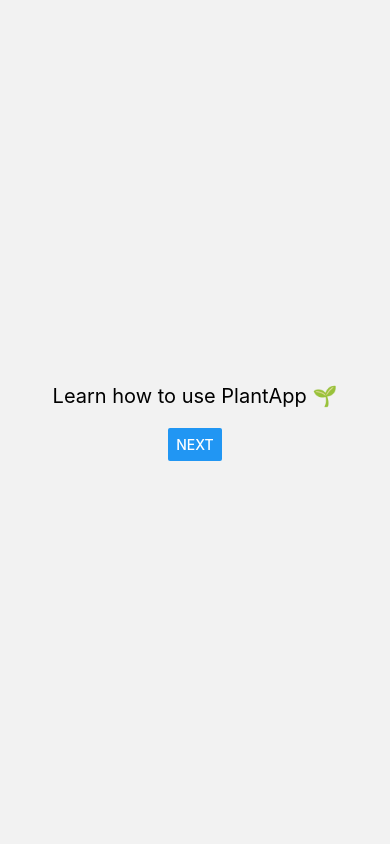
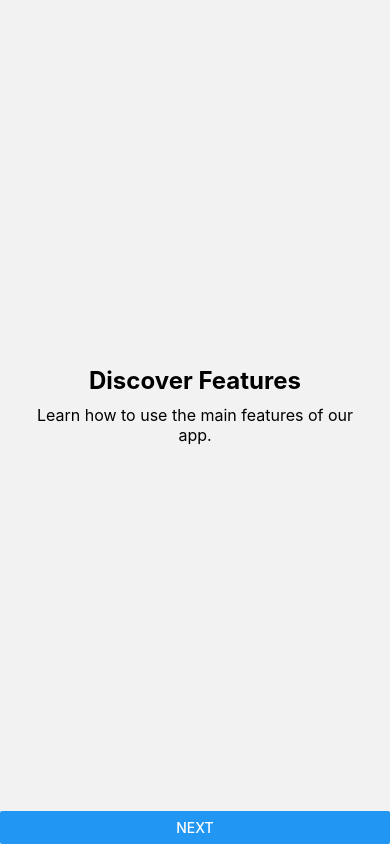
Before and after one commit to gorkem757/AIPlants, a React Native app: screen /Onboarding in a window 390 px wide. Both pictures are taken after a click on the button "NEXT". Built offline with nearby package versions, Linux system fonts and the light colour scheme.

Commit message:
feat: æminor: onboarding slice integration

```diff
--- /dev/null
+++ b/src/modules/Onboarding/components/steps/OBStepOne/OBStepOne.tsx
@@ -0,0 +1,26 @@
+// src/features/onboarding/steps/StepOne.tsx
+import React from 'react';
+import { View, Text, StyleSheet } from 'react-native';
+
+const StepOne: React.FC = () => {
+  return (
+    <View style={styles.container}>
+      <Text style={styles.title}>Welcome to the App!</Text>
+      <Text style={styles.subtitle}>This is the first step of onboarding.</Text>
+    </View>
+  );
+};
+
+export default StepOne;
+
+const styles = StyleSheet.create({
+  container: {
+    flex: 1,
+    justifyContent: 'center',
+    alignItems: 'center',
+    padding: 20,
+    backgroundColor:'gold'
+  },
+  title: { fontSize: 24, fontWeight: 'bold', marginBottom: 10 },
+  subtitle: { fontSize: 16, textAlign: 'center' },
+});
--- /dev/null
+++ b/src/modules/Onboarding/components/steps/OBStepThree/OBStepThree.tsx
@@ -0,0 +1,25 @@
+// src/features/onboarding/steps/StepThree.tsx
+import React from 'react';
+import { View, Text, StyleSheet } from 'react-native';
+
+const StepThree: React.FC = () => {
+  return (
+    <View style={styles.container}>
+      <Text style={styles.title}>Get Started!</Text>
+      <Text style={styles.subtitle}>You are ready to explore the app now.</Text>
+    </View>
+  );
+};
+
+export default StepThree;
+
+const styles = StyleSheet.create({
+  container: {
+    flex: 1,
+    justifyContent: 'center',
+    alignItems: 'center',
+    padding: 20,
+  },
+  title: { fontSize: 24, fontWeight: 'bold', marginBottom: 10 },
+  subtitle: { fontSize: 16, textAlign: 'center' },
+});
--- /dev/null
+++ b/src/modules/Onboarding/components/steps/OBStepTwo/OBStepTwo.tsx
@@ -0,0 +1,27 @@
+// src/features/onboarding/steps/StepTwo.tsx
+import React from 'react';
+import { View, Text, StyleSheet } from 'react-native';
+
+const StepTwo: React.FC = () => {
+  return (
+    <View style={styles.container}>
+      <Text style={styles.title}>Discover Features</Text>
+      <Text style={styles.subtitle}>
+        Learn how to use the main features of our app.
+      </Text>
+    </View>
+  );
+};
+
+export default StepTwo;
+
+const styles = StyleSheet.create({
+  container: {
+    flex: 1,
+    justifyContent: 'center',
+    alignItems: 'center',
+    padding: 20,
+  },
+  title: { fontSize: 24, fontWeight: 'bold', marginBottom: 10 },
+  subtitle: { fontSize: 16, textAlign: 'center' },
+});
--- /dev/null
+++ b/src/modules/Onboarding/components/steps/index.ts
@@ -0,0 +1,3 @@
+export {default as StepOne} from './OBStepOne/OBStepOne';
+export {default as StepTwo} from "./OBStepTwo/OBStepTwo";
+export {default as StepThree} from "./OBStepThree/OBStepThree";
--- /dev/null
+++ b/src/modules/Onboarding/config/onboardingConfig.ts
@@ -0,0 +1,13 @@
+import React from 'react';
+import { StepOne, StepThree, StepTwo } from '../components/steps';
+
+export interface OnboardingStep {
+  id: string;
+  component: React.FC;
+}
+
+export const onboardingSteps: OnboardingStep[] = [
+  { id: 'step-1', component: StepOne },
+  { id: 'step-2', component: StepTwo },
+  { id: 'step-3', component: StepThree },
+];
--- a/src/modules/Onboarding/navigation/OnboardingScreen/OnboardingScreen.tsx
+++ b/src/modules/Onboarding/navigation/OnboardingScreen/OnboardingScreen.tsx
@@ -1,46 +1,66 @@
-import React, { useState } from 'react';
-import { View, Text, Button } from 'react-native';
-import { styles } from './styles';
+import React, { useMemo } from 'react';
+import { View, Button } from 'react-native';
 import { setOnboardingComplete } from '~secureStore/secureStore';
-import { useAppDispatch } from '~store/hooks';
+import { useAppDispatch, useAppSelector } from '~store/hooks';
 import { setOnboardingCompleteAction } from '~store/slices/appInitSlice';
 import { useNavigation } from '@react-navigation/native';
 import { NavigationProp } from '~navigation/types';
-
-const steps = [
-  { id: 1, text: 'Welcome to the app 🎉' },
-  { id: 2, text: 'Learn how to use PlantApp 🌱' },
-  { id: 3, text: 'Get started and explore 🌍' },
-];
+import {
+  nextStep,
+  resetOnboarding,
+  selectCurrentStepIndex,
+  selectOnboardingCompleted,
+} from '~store/slices/onboardingSlice';
+import { onboardingSteps } from '~modules/Onboarding/config/onboardingConfig';
 
 const OnboardingScreen: React.FC = () => {
-  const [stepIndex, setStepIndex] = useState(0);
+  //#region hooks
+
+  const navigation = useNavigation<NavigationProp>();
   const dispatch = useAppDispatch();
-  const navigation = useNavigation<NavigationProp>();
+  const currentStepIndex = useAppSelector(selectCurrentStepIndex);
+  const completed = useAppSelector(selectOnboardingCompleted);
 
-  const handleOnboardingComplete =  () => {
+  //#endregion
+
+  //#region variables
+
+  const buttonTitle = useMemo(() => {
+    return currentStepIndex === onboardingSteps.length - 1 ? 'Finish' : 'Next';
+  }, [currentStepIndex]);
+
+  const CurrentStepComponent = useMemo(
+    () => onboardingSteps[currentStepIndex].component,
+    [currentStepIndex]
+  );
+
+  //#endregion
+
+  //#region handlers
+
+  const handleOnboardingComplete = () => {
     dispatch(setOnboardingCompleteAction(true));
     setOnboardingComplete(true);
   };
 
   const handleNext = () => {
-    if (stepIndex < steps.length - 1) {
-      setStepIndex(prev => prev + 1);
-    } else {
+    dispatch(nextStep());
+    if (completed) {
       navigation.navigate('Paywall', {
-        onClosePaywall: handleOnboardingComplete
+        onClosePaywall: handleOnboardingComplete,
       });
-
+      setTimeout(() => {
+        dispatch(resetOnboarding());
+      }, 500);
     }
   };
 
+  //#endregion
+
   return (
-    <View style={styles.container}>
-      <Text style={styles.text}>{steps[stepIndex].text}</Text>
-      <Button
-        title={stepIndex === steps.length - 1 ? 'Finish' : 'Next'}
-        onPress={handleNext}
-      />
+    <View style={{ flex: 1 }}>
+      <CurrentStepComponent />
+      <Button title={buttonTitle} onPress={handleNext} />
     </View>
   );
 };
--- /dev/null
+++ b/src/store/slices/onboardingSlice/IOnboardingSlice.ts
@@ -0,0 +1,4 @@
+export interface IOnboardingState {
+  currentStepIndex: number;
+  completed: boolean;
+}
--- /dev/null
+++ b/src/store/slices/onboardingSlice/constants.ts
@@ -0,0 +1,6 @@
+import { IOnboardingState } from './IOnboardingSlice';
+
+export const initialState: IOnboardingState = {
+  currentStepIndex: 0,
+  completed: false,
+};
--- /dev/null
+++ b/src/store/slices/onboardingSlice/index.ts
@@ -0,0 +1,36 @@
+import { createSlice, PayloadAction } from "@reduxjs/toolkit";
+import { initialState } from "./constants";
+import { onboardingSteps } from "~modules/Onboarding/config/onboardingConfig";
+import { RootState } from "~store/types/types";
+
+const onboardingSlice = createSlice({
+  name: 'onboarding',
+  initialState,
+  reducers: {
+    nextStep: (state) => {
+      if (state.currentStepIndex < onboardingSteps.length - 1) {
+        state.currentStepIndex += 1;
+      } else {
+        state.completed = true;
+      }
+    },
+    prevStep: (state) => {
+      if (state.currentStepIndex > 0) {
+        state.currentStepIndex -= 1;
+      }
+    },
+    resetOnboarding: (state) => {
+      state.currentStepIndex = 0;
+      state.completed = false;
+    },
+    setStep: (state, action: PayloadAction<number>) => {
+      state.currentStepIndex = action.payload;
+    },
+  },
+});
+
+export const { nextStep, prevStep, resetOnboarding, setStep } = onboardingSlice.actions;
+export const selectCurrentStepIndex = (state: RootState) => state.onboarding.currentStepIndex;
+export const selectOnboardingCompleted = (state: RootState) => state.onboarding.completed;
+
+export default onboardingSlice.reducer;
--- a/src/store/store.ts
+++ b/src/store/store.ts
@@ -1,9 +1,11 @@
 import { configureStore } from '@reduxjs/toolkit';
 import appInitReducer from './slices/appInitSlice';
+import onboardingReducer from './slices/onboardingSlice';
 
 export const store = configureStore({
   reducer: {
     appInit: appInitReducer,
+    onboarding: onboardingReducer
   },
   middleware: getDefaultMiddleware =>
     getDefaultMiddleware({
```
Also changed, not shown: src/modules/Onboarding/components/OBCTAButton/OBCTAButton.tsx (added).
